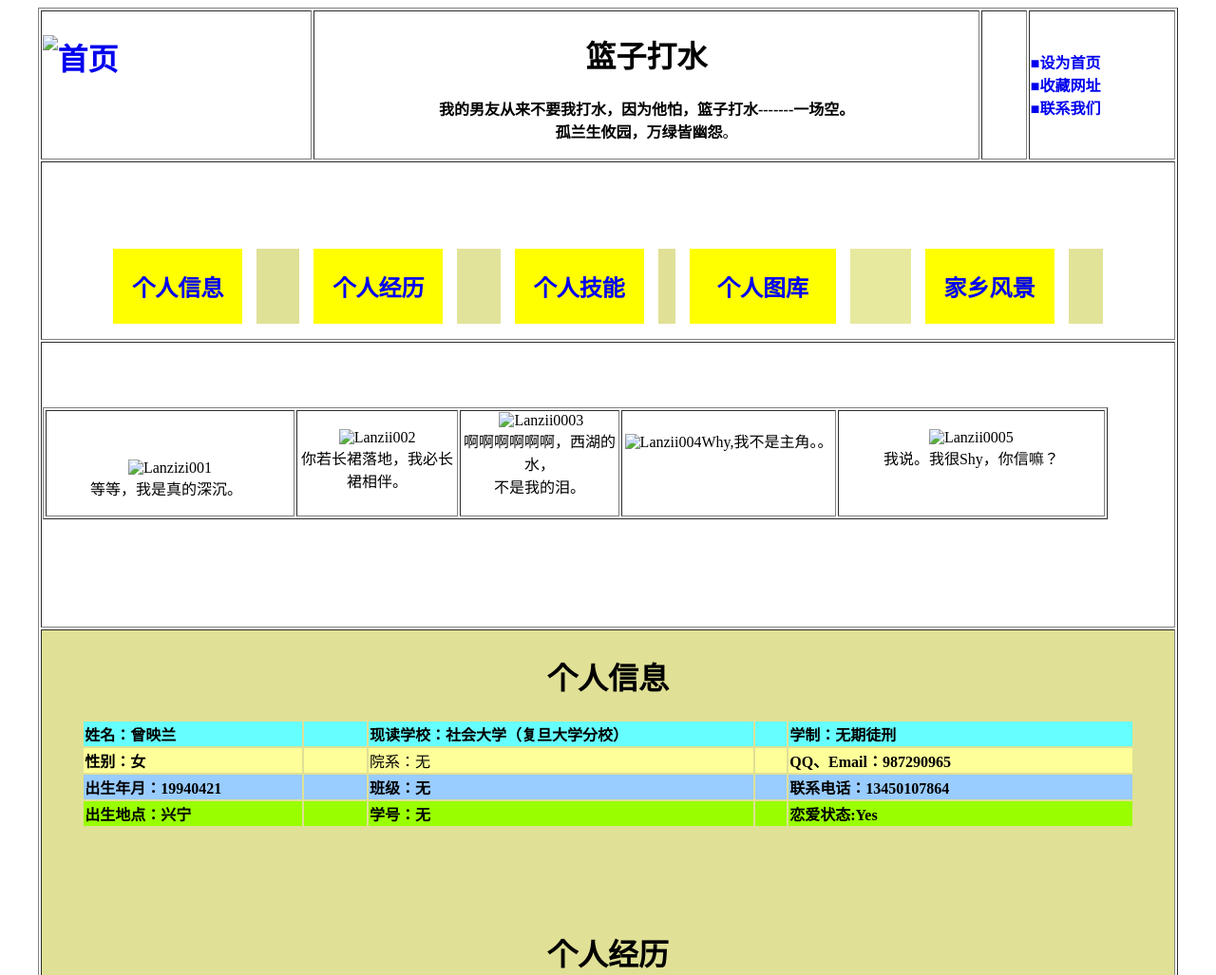
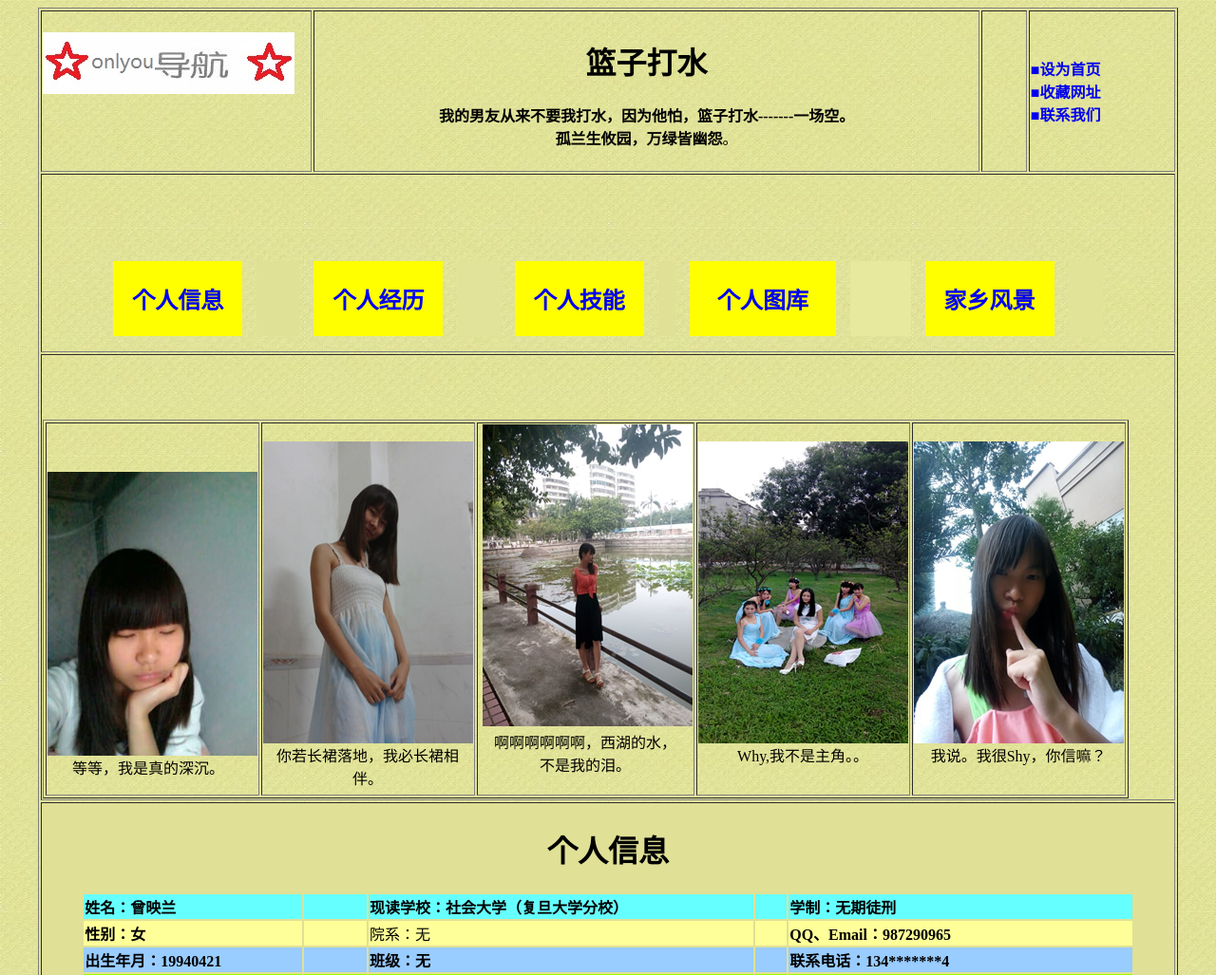
Before and after one commit to MissedYyang/MissedYyang.github.io, a plain HTML site: page lanziziyunv001.html in a window 1280 px wide. Shown: the top 1027 px of the page at 95% size. Drawn offline with Linux system fonts and the light colour scheme.

Commit message:
Update lanziziyunv001.html

```diff
--- a/lanziziyunv001.html
+++ b/lanziziyunv001.html
@@ -19,7 +19,7 @@ a:active {
 	text-decoration: none;
 }
 body {
-	background-image: url(picture/bejing01.jpg);
+	background-image: url(allpicture/bejing01.jpg);
 }
 </style>
 </head>
@@ -27,13 +27,13 @@ body {
 <body>
 <table width="95%" height="1186" border="1" align="center">
   <tr>
-    <td width="24%" height="124" align="left" valign="middle"><h1><strong><a href="indexone.html"><img src="picture/360截图20160905213630391.jpg" width="265" height="65" alt="首页" /></a></strong> </h1>
+    <td width="24%" height="124" align="left" valign="middle"><h1><strong><a href="indexone.html"><img src="allpicture/360截图20160905213630391.jpg" width="265" height="65" alt="首页" /></a></strong> </h1>
       <h1>&nbsp;</h1></td>
     <td width="59%" align="center" valign="middle"><h1>篮子打水</h1>
 <p><strong>我的男友从来不要我打水，因为他怕，篮子打水-------一场空。</strong><br />
   <strong>孤兰生攸园，万绿皆幽怨</strong>。</p></td>
     <td width="4%" align="left" valign="middle"><h1>&nbsp;</h1></td>
-    <td width="13%" align="left" valign="middle"><strong><a href="onclick=&quot;this.style.behavior='url(#default#homepage)';this.setHomePage('file:///F:/my make/one0001/myself000.html')">■设为首页</a><br />
+    <td width="13%" align="left" valign="middle"><strong><a href="onclick=&quot;this.style.behavior='url(#default#homepage)';this.setHomePage('myself000.html')">■设为首页</a><br />
       <a href="javascript:window.external.AddFavorite('http://www.baidu.com/','tintting')">■收藏网址</a><br />
       <a href="mailto:Yyang@qq.cam">■联系我们</a></strong></td>
   </tr>
@@ -63,18 +63,18 @@ body {
       <table width="1121" border="1" align="left">
         <tr align="center" valign="top">
           <td width="263"><p>&nbsp;</p>
-            <p><img src="picture/1387072168438.jpg" width="221" height="299" alt="Lanzizi001" /><br />
+            <p><img src="allpicture/1387072168438.jpg" width="221" height="299" alt="Lanzizi001" /><br />
               <span class="juzhong00">等等，我是真的深沉。&nbsp;&nbsp; </span><br />
           </p></td>
-          <td width="168"><br />            <img src="picture/IMG_20140406_182521_1110389.jpg" alt="Lanzii002" width="221" height="318" /><br />
+          <td width="168"><br />            <img src="allpicture/IMG_20140406_182521_1110389.jpg" alt="Lanzii002" width="221" height="318" /><br />
             你若长裙落地，我必长裙相伴。</td>
-          <td width="166">&nbsp;<img src="picture/IMG_20140430_142633.jpg" width="221" height="318" alt="Lanzii0003" /><br />
+          <td width="166">&nbsp;<img src="allpicture/IMG_20140430_142633.jpg" width="221" height="318" alt="Lanzii0003" /><br />
           啊啊啊啊啊啊，西湖的水，<br />
           不是我的泪。</td>
           <td width="226"><br />
-          <span class="juzhong00"><img src="picture/IMG_20151121_173755.jpg" width="221" height="318" alt="Lanzii004" />Why,我不是主角。。</span></td>
+          <span class="juzhong00"><img src="allpicture/IMG_20151121_173755.jpg" width="221" height="318" alt="Lanzii004" />Why,我不是主角。。</span></td>
           <td width="281"><br />
-          <img src="picture/IMG_20141005_152227.jpg" width="221" height="318" alt="Lanzii0005" /><br />
+          <img src="allpicture/IMG_20141005_152227.jpg" width="221" height="318" alt="Lanzii0005" /><br />
           我说。我很Shy，你信嘛？</td>
         </tr>
       </table></td>
@@ -103,7 +103,7 @@ body {
         <td colspan="2">&nbsp;</td>
         <td><strong>班级：无</strong></td>
         <td>&nbsp;</td>
-        <td width="33%"><strong>联系电话：13450107864</strong></td>
+        <td width="33%"><strong>联系电话：134*******4</strong></td>
       </tr>
       <tr bgcolor="#99FF00">
         <td><strong>出生地点：兴宁</strong></td>
```
